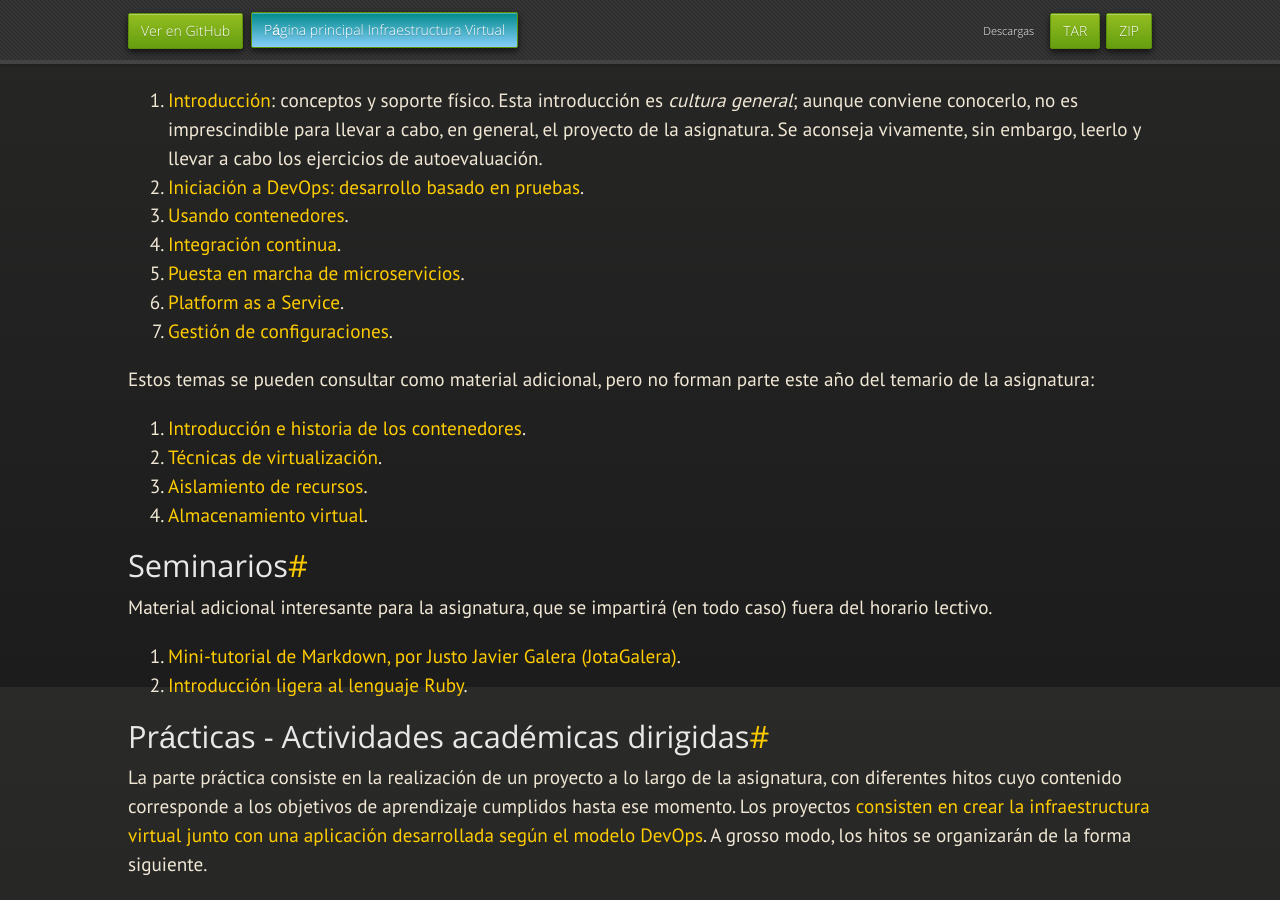
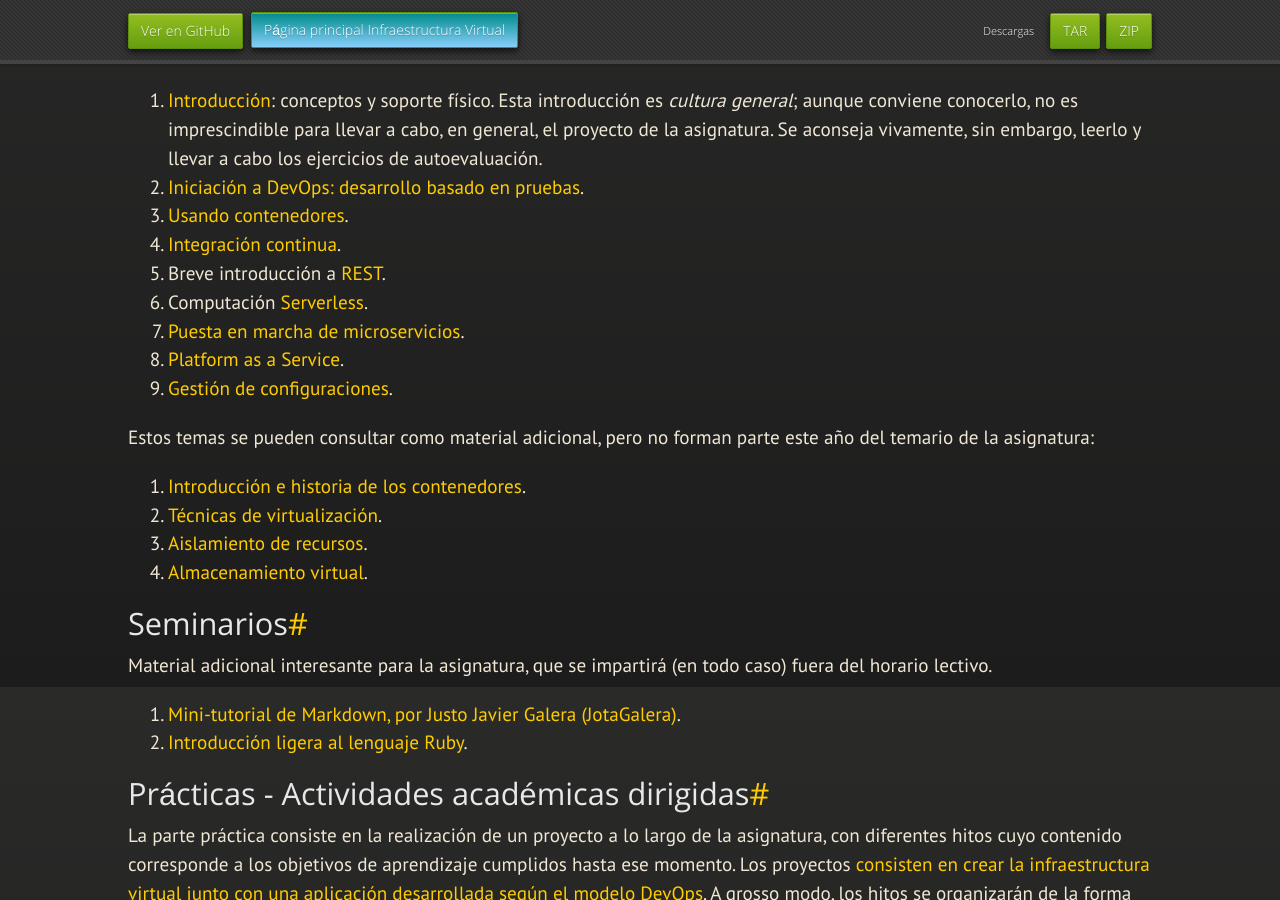
Before and after one commit to JJ/IV, a Jekyll site: the page built from index.md, in a window 1280 px wide and 900 px high, scrolled down 1113 px. Built offline with Jekyll 4.4.1, drawn with Linux system fonts in a browser that asks for light colours; nearby versions of some CDN libraries; some web fonts are replaced; our own code applies the rules of GitHub Pages for plain Markdown files.

Commit message:
Sync index.md de master a gh-pages

```diff
--- a/index.md
+++ b/index.md
@@ -5,7 +5,7 @@ layout: index
 ---
 # Material docente para la asignatura Infraestructura Virtual
 
-[![Build Status](https://travis-ci.org/JJ/IV.svg?branch=master)](https://travis-ci.org/JJ/IV)
+[![Build Status](https://travis-ci.com/github/JJ/IV.svg?branch=master)](https://travis-ci.com/github/JJ/IV)
 |
 [![Checks README](https://github.com/JJ/Test-Text/workflows/Checks%20README/badge.svg)](https://github.com/JJ/IV/actions?query=workflow%3A%22Comprueba+README%22)
 |
@@ -70,9 +70,11 @@ sesiones en vivo.
 2. [Iniciación a DevOps: desarrollo basado en pruebas](documentos/temas/Desarrollo_basado_en_pruebas).
 3. [Usando contenedores](documentos/temas/Contenedores).
 4. [Integración continua](documentos/temas/Integracion_continua).
-5. [Puesta en marcha de microservicios](documentos/temas/Microservicios).
-6. [Platform as a Service](documentos/temas/PaaS).
-7. [Gestión de configuraciones](documentos/temas/Gestion_de_configuraciones).
+5. Breve introducción a [REST](documentos/temas/REST).
+6. Computación [Serverless](documentos/temas/Serverless).
+7. [Puesta en marcha de microservicios](documentos/temas/Microservicios).
+8. [Platform as a Service](documentos/temas/PaaS).
+9. [Gestión de configuraciones](documentos/temas/Gestion_de_configuraciones).
 
 Estos temas se pueden consultar como material adicional, pero no forman parte
 este año del temario de la asignatura:
```
